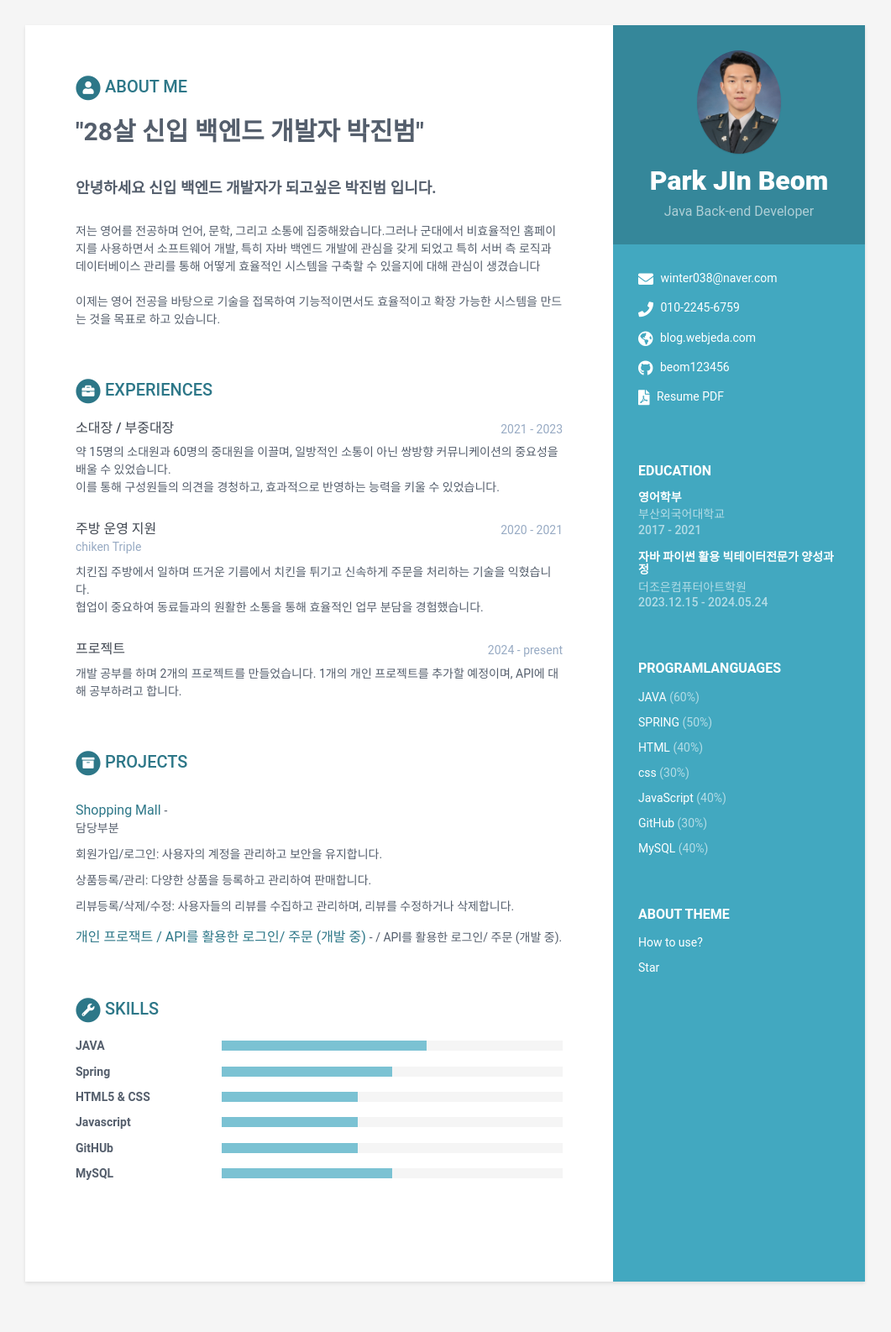
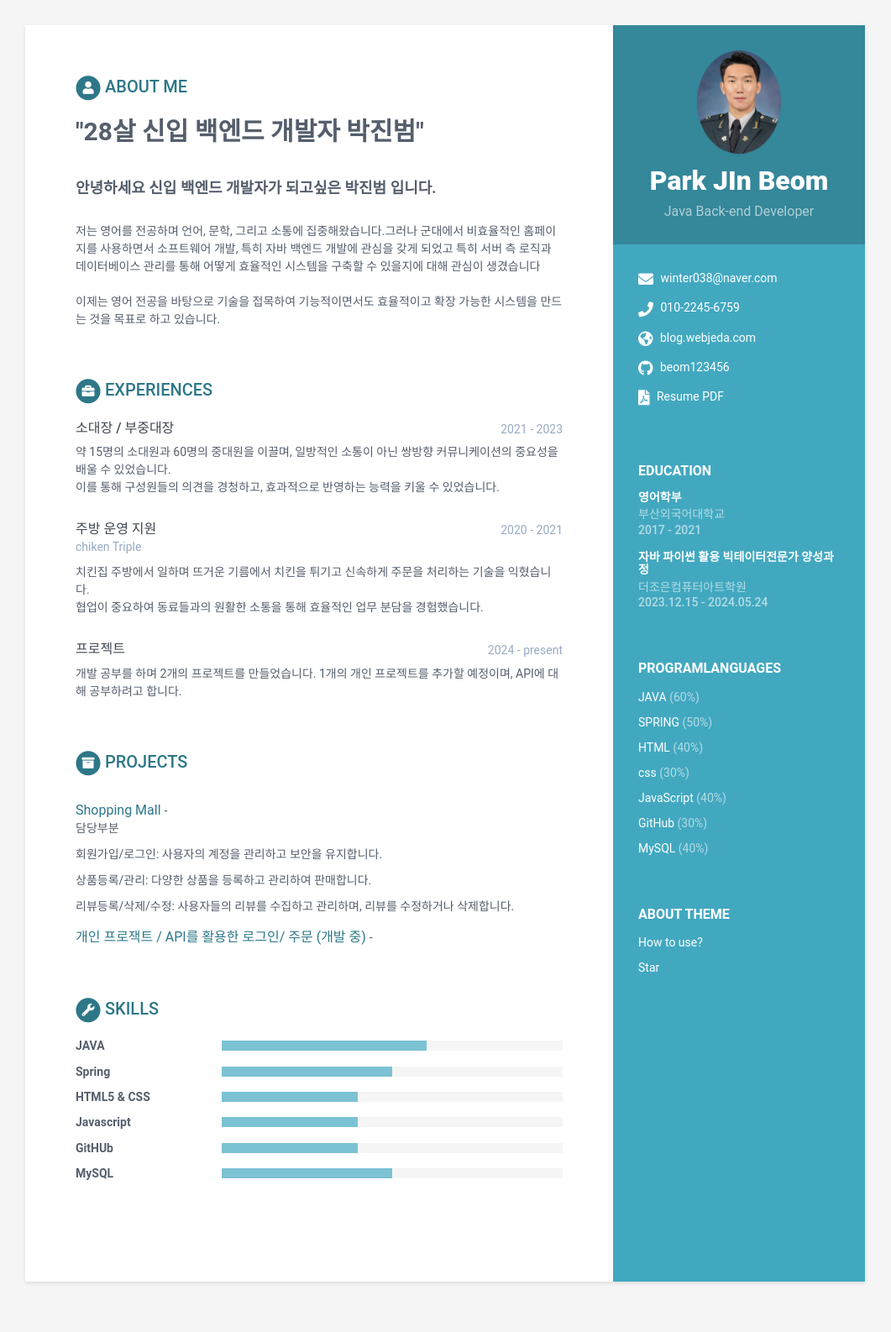
Before and after one commit to beom123456/beom123456.github.io, a Jekyll site: the page built from index.html, in a window 1280 px wide. Shown: the whole page at 84% size, without its empty margins (110-1171 px from the left). Built offline with Jekyll 4.4.1, drawn with Linux system fonts in a browser that asks for light colours.

Commit message:
Update data.yml

```diff
--- a/_data/data.yml
+++ b/_data/data.yml
@@ -113,7 +113,7 @@ projects:
 
       - title: 개인 프로잭트 / API를 활용한 로그인/ 주문 (개발 중)
         link: "#"
-        tagline: "/ API를 활용한 로그인/ 주문 (개발 중)."
+        tagline: ""
 
 
 
```
